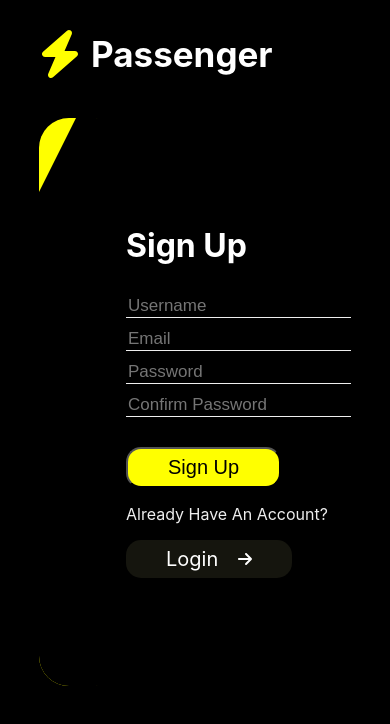
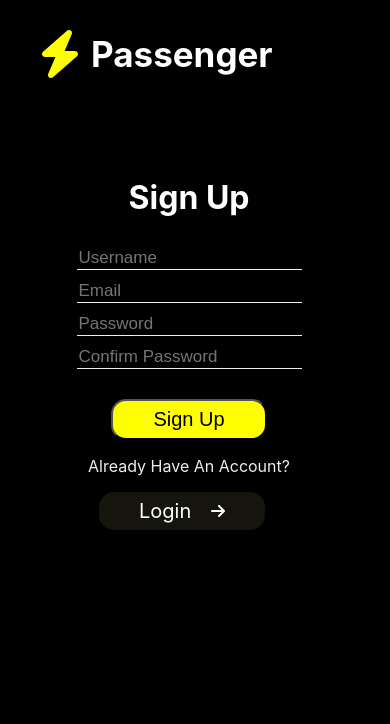
Before and after one commit to polanaeem1/Chat_App, a React (Create React App) app: page / in a window 390 px wide. Shown: the top 724 px of the page. Built offline with nearby package versions, Linux system fonts and the light colour scheme.

Commit message:
Responsive done for signup page!

```diff
--- a/src/App.css
+++ b/src/App.css
@@ -121,3 +121,30 @@ h1
   width: 400px;
   transform: rotate(-120deg);
 }
+
+/* Mobile */
+
+@media (max-width: 767px) {
+  .signup-content
+  {
+    text-align: center;
+  }
+  .login-container
+  {
+    margin-left: 60px;
+  }
+  .hero-section
+  {
+  display: none;
+  }
+
+}
+
+/* Small Screens */
+
+@media (min-width: 768px) and (max-width: 991px) {
+  .hero-section::after
+  {
+    display: none;
+  }
+}
```
